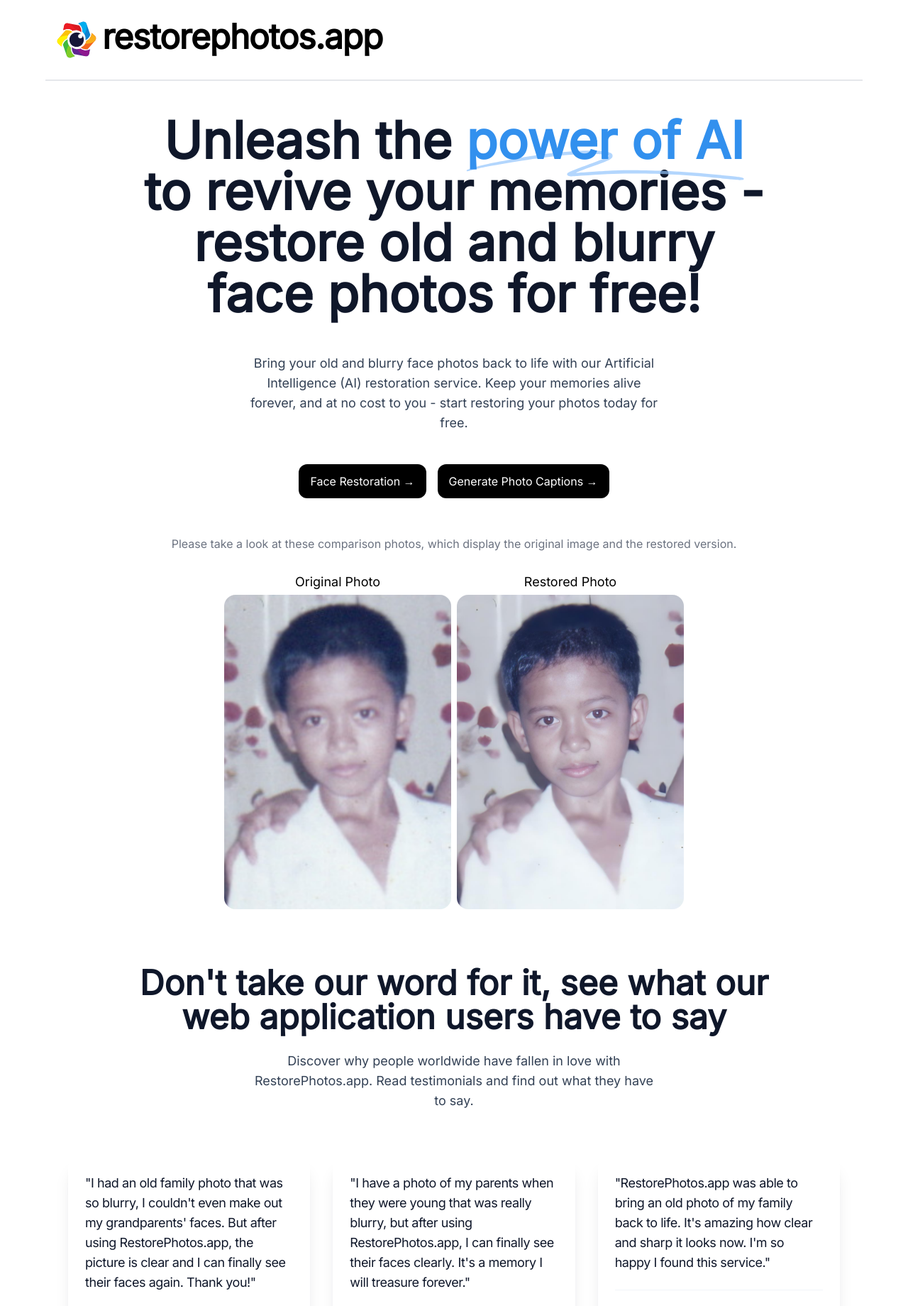
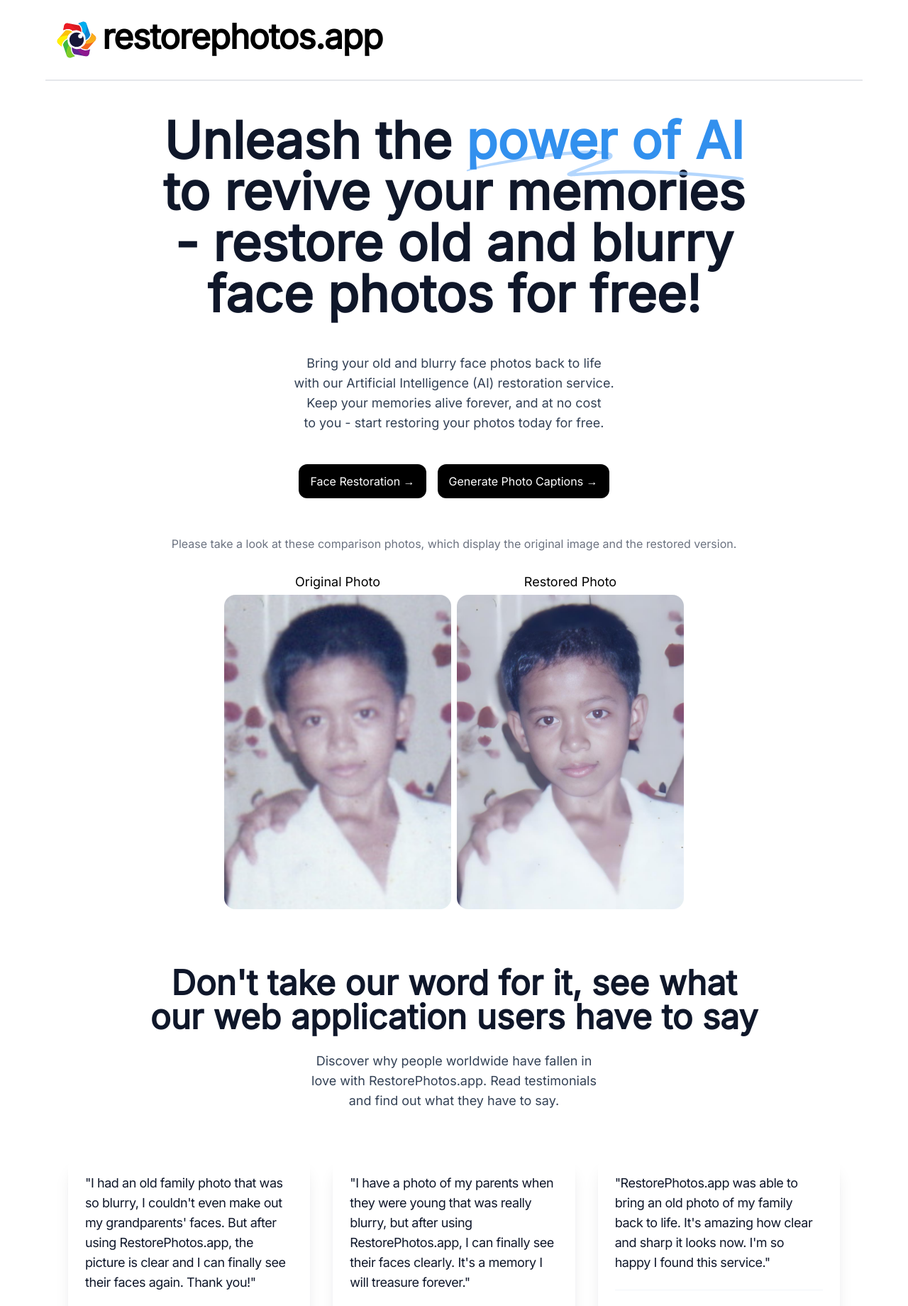
Before and after one commit to llegomark/restorephotos, a Next.js app: page / in a window 1280 px wide. Shown: the top 1840 px of the page at 71% size. Built offline with nearby package versions, Linux system fonts and the light colour scheme.

Commit message:
added balancer

```diff
--- a/package.json
+++ b/package.json
@@ -31,6 +31,7 @@
     "react-hot-toast": "^2.4.0",
     "react-uploader": "^3.1.0",
     "react-use-measure": "^2.1.1",
+    "react-wrap-balancer": "^0.3.0",
     "request-ip": "^3.3.0",
     "uploader": "^3.1.0",
     "zod": "^3.20.2"
--- a/src/components/CaptionsFAQ.tsx
+++ b/src/components/CaptionsFAQ.tsx
@@ -1,3 +1,5 @@
+import Balancer from 'react-wrap-balancer'
+
 const faqs = [
   {
     id: 1,
@@ -191,7 +193,7 @@ export default function CaptionsFAQ() {
   return (
     <div className="bg-gray-50">
       <div className="mx-auto max-w-7xl divide-y divide-gray-200 py-12 px-6 lg:py-16 lg:px-8">
-        <h2 className="text-3xl font-bold tracking-tight text-gray-900">Frequently Asked Questions (FAQ)</h2>
+        <h2 className="text-3xl font-bold tracking-tight text-gray-900 text-center"><Balancer>Frequently Asked Questions (FAQ)</Balancer></h2>
         <div className="mt-8">
           <dl className="divide-y divide-gray-200">
             {faqs.map((faq) => (
--- a/src/components/FAQ.tsx
+++ b/src/components/FAQ.tsx
@@ -1,3 +1,5 @@
+import Balancer from 'react-wrap-balancer'
+
 const faqs = [
   {
     id: 1,
@@ -123,7 +125,7 @@ const faqs = [
     id: 21,
     question: "How many photos can I restore?",
     answer:
-      "You can restore as many photos as you want but you are limited to 5 photos per minute.",
+      "You can restore as many photos as you want but you are limited to 3 photos per minute.",
   },
   {
     id: 22,
@@ -151,29 +153,51 @@ const faqs = [
   },
 ]
 
+// export default function FAQ() {
+//   return (
+//     <div className="bg-white">
+//       <div className="mx-auto max-w-7xl py-16 px-6 lg:py-20 lg:px-8">
+//         <div className="lg:grid lg:grid-cols-3 lg:gap-8">
+//           <div>
+//             <h2 className="text-3xl font-bold tracking-tight text-slate-900"><Balancer>Frequently Asked Questions (FAQ)</Balancer></h2>
+//             <p className="mt-4 text-lg text-gray-500">
+//             <Balancer>The FAQ serves as a quick and easy reference guide for users who want to learn more about RestorePhotos.app, and can help users find answers to common questions they may have about the service.
+//               Can’t find the answer you’re looking for? Email me at{' '}
+//               markllego[at]gmail[dot]com.</Balancer>
+//             </p>
+//           </div>
+//           <div className="mt-12 lg:col-span-2 lg:mt-0">
+//             <dl className="space-y-12">
+//               {faqs.map((faq) => (
+//                 <div key={faq.question}>
+//                   <dt className="text-lg font-medium leading-6 text-slate-900">{faq.question}</dt>
+//                   <dd className="mt-2 text-base text-gray-500">{faq.answer}</dd>
+//                 </div>
+//               ))}
+//             </dl>
+//           </div>
+//         </div>
+//       </div>
+//     </div>
+//   )
+// }
+
 export default function FAQ() {
   return (
-    <div className="bg-white">
-      <div className="mx-auto max-w-7xl py-16 px-6 lg:py-20 lg:px-8">
-        <div className="lg:grid lg:grid-cols-3 lg:gap-8">
-          <div>
-            <h2 className="text-3xl font-bold tracking-tight text-slate-900">Frequently Asked Questions (FAQ)</h2>
-            <p className="mt-4 text-lg text-gray-500">
-              The FAQ serves as a quick and easy reference guide for users who want to learn more about RestorePhotos.app, and can help users find answers to common questions they may have about the service.
-              Can’t find the answer you’re looking for? Email me at{' '}
-              markllego[at]gmail[dot]com.
-            </p>
-          </div>
-          <div className="mt-12 lg:col-span-2 lg:mt-0">
-            <dl className="space-y-12">
-              {faqs.map((faq) => (
-                <div key={faq.question}>
-                  <dt className="text-lg font-medium leading-6 text-slate-900">{faq.question}</dt>
-                  <dd className="mt-2 text-base text-gray-500">{faq.answer}</dd>
-                </div>
-              ))}
-            </dl>
-          </div>
+    <div className="bg-gray-50">
+      <div className="mx-auto max-w-7xl divide-y divide-gray-200 py-12 px-6 lg:py-16 lg:px-8">
+        <h2 className="text-3xl font-bold tracking-tight text-gray-900 text-center"><Balancer>Frequently Asked Questions (FAQ)</Balancer></h2>
+        <div className="mt-8">
+          <dl className="divide-y divide-gray-200">
+            {faqs.map((faq) => (
+              <div key={faq.id} className="pt-6 pb-8 md:grid md:grid-cols-12 md:gap-8">
+                <dt className="text-base font-medium text-gray-900 md:col-span-5">{faq.question}</dt>
+                <dd className="mt-2 md:col-span-7 md:mt-0">
+                  <p className="text-base text-gray-500">{faq.answer}</p>
+                </dd>
+              </div>
+            ))}
+          </dl>
         </div>
       </div>
     </div>
--- a/src/components/Testimonials.tsx
+++ b/src/components/Testimonials.tsx
@@ -1,5 +1,6 @@
 /* eslint-disable react/no-unescaped-entities */
 import Image from "next/image";
+import Balancer from 'react-wrap-balancer'
 
 const testimonials = [
   [
@@ -146,10 +147,10 @@ export function Testimonials() {
       <div className="mx-auto px-4 sm:px-6 lg:px-8">
         <div className="mx-auto md:text-center">
           <h2 className="mx-auto max-w-4xl font-display text-4xl font-bold tracking-normal text-slate-900 sm:text-5xl">
-            Don't take our word for it, see what our web application users have to say
+          <Balancer>Don't take our word for it, see what our web application users have to say</Balancer>
           </h2>
           <p className="mx-auto mt-6 max-w-xl text-lg text-slate-700 leading-7">
-            Discover why people worldwide have fallen in love with RestorePhotos.app. Read testimonials and find out what they have to say.
+          <Balancer>Discover why people worldwide have fallen in love with RestorePhotos.app. Read testimonials and find out what they have to say.</Balancer>
           </p>
         </div>
         <ul
--- a/src/pages/_app.tsx
+++ b/src/pages/_app.tsx
@@ -5,6 +5,7 @@ import { Analytics } from "@vercel/analytics/react";
 import type { AppProps } from "next/app";
 import { Inter } from '@next/font/google'
 import "../styles/globals.css";
+import { Provider } from 'react-wrap-balancer'
 
 const inter = Inter({
   weight: '400',
@@ -17,9 +18,11 @@ const MyApp: AppType<AppProps & { session: Session }> = ({
 }) => {
   return (
     <SessionProvider session={session}>
+      <Provider>
       <main className={inter.className}>
         <Component {...pageProps} />
       </main>
+      </Provider>
       <Analytics />
     </SessionProvider>
   );
--- a/src/pages/index.tsx
+++ b/src/pages/index.tsx
@@ -6,6 +6,7 @@ import Footer from "../components/Footer";
 import Header from "../components/Header";
 import SquigglyLines from "../components/SquigglyLines";
 import { Testimonials } from "../components/Testimonials";
+import Balancer from 'react-wrap-balancer'
 
 const Home: NextPage = () => {
   return (
@@ -17,16 +18,16 @@ const Home: NextPage = () => {
       <Header />
       <main className="flex flex-1 w-full flex-col items-center justify-center text-center px-4 sm:mt-15 mt-12">
         <h2 className="mx-auto max-w-4xl font-display text-5xl font-bold tracking-normal text-slate-900 sm:text-7xl">
-          Unleash the{" "}
+        <Balancer>Unleash the{" "}
           <span className="relative whitespace-nowrap text-[#3290EE]">
             <SquigglyLines />
             <span className="relative">power of AI</span>
           </span>{" "}
           to revive your memories -{" "}
-          restore old and blurry face photos for free!
+          restore old and blurry face photos for free!</Balancer>
         </h2>
         <p className="mx-auto mt-12 max-w-xl text-lg text-slate-700 leading-7">
-          Bring your old and blurry face photos back to life with our Artificial Intelligence (AI) restoration service. Keep your memories alive forever, and at no cost to you - start restoring your photos today for free.
+        <Balancer>Bring your old and blurry face photos back to life with our Artificial Intelligence (AI) restoration service. Keep your memories alive forever, and at no cost to you - start restoring your photos today for free.</Balancer>
         </p>
         <div className="flex justify-center sm:mt-1 mt-6">
           <Link
@@ -44,7 +45,7 @@ const Home: NextPage = () => {
         </div>
         <div className="flex justify-between items-center w-full flex-col sm:mt-10 mt-6">
           <p className="text-gray-500 mt-3 mb-3 sm:text-base text-sm">
-            Please take a look at these comparison photos, which display the original image and the restored version.
+          <Balancer>Please take a look at these comparison photos, which display the original image and the restored version.</Balancer>
           </p>
           <div className="flex flex-col space-y-10 mt-4 mb-10">
             <div className="flex sm:space-x-2 sm:flex-row flex-col">
--- a/src/pages/restore.tsx
+++ b/src/pages/restore.tsx
@@ -24,6 +24,7 @@ import CountUp from "react-countup";
 import FAQ from "../components/FAQ";
 import SquigglyLines from "../components/SquigglyLines";
 import Link from "next/link";
+import Balancer from 'react-wrap-balancer'
 
 const uploader = Uploader({ apiKey: "free" });
 const options = {
@@ -89,16 +90,16 @@ const Home: NextPage = () => {
       <main className="flex flex-1 w-full flex-col items-center justify-center text-center px-4 sm:mt-15 mt-12">
         {/* <span className="text-sm font-semibold text-[#1d9bf0] mx-auto mb-5 flex max-w-fit items-center justify-center space-x-2 overflow-hidden rounded-full bg-blue-100 px-7 py-2 transition-colors hover:bg-blue-200">Photo restoration typically takes 15 seconds.</span> */}
         <h2 className="mx-auto max-w-4xl font-display text-4xl font-bold tracking-normal text-slate-900 sm:text-6xl mb-5">
-          Bring back your memories in focus, restore your{" "}
+        <Balancer>Bring back your memories in focus, restore your{" "}
           <span className="relative whitespace-nowrap text-[#3290EE]">
             <SquigglyLines />
             <span className="relative">blurred face photos</span>
           </span>{" "}
-          with RestorePhotos.app
+          with RestorePhotos.app</Balancer>
         </h2>
         <p className="text-slate-500 mb-3">
-          {" "}
-          <CountUp start={1000} end={3988} />{" "}
+        {" "}
+          <CountUp start={3000} end={4088} />{" "}
           photos generated and counting.
         </p>
         <ResizablePanel>
```
Also changed, not shown: 1 other file (tests, documents, lock files or other folders).
